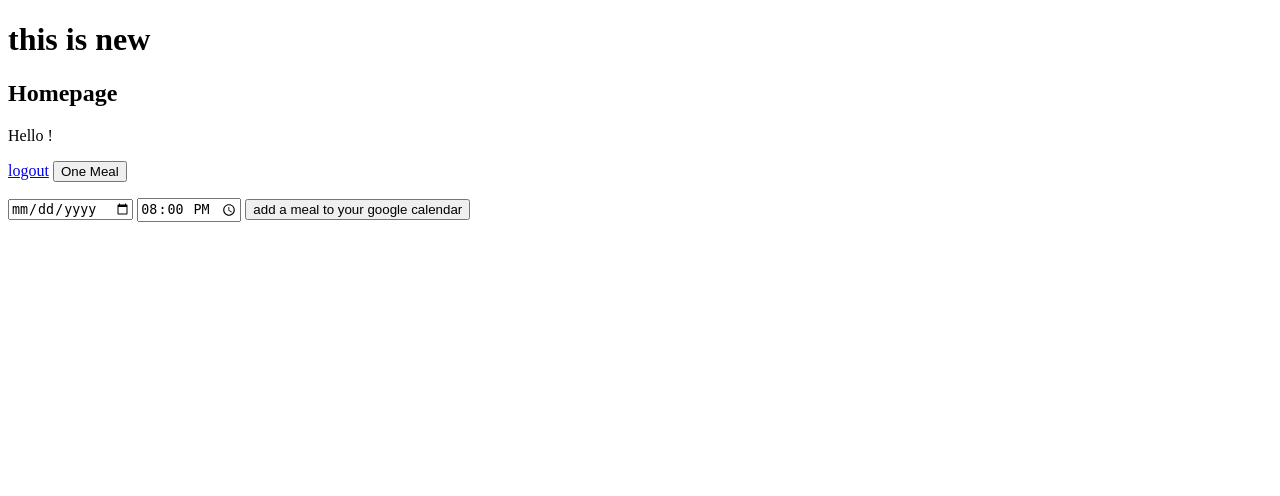
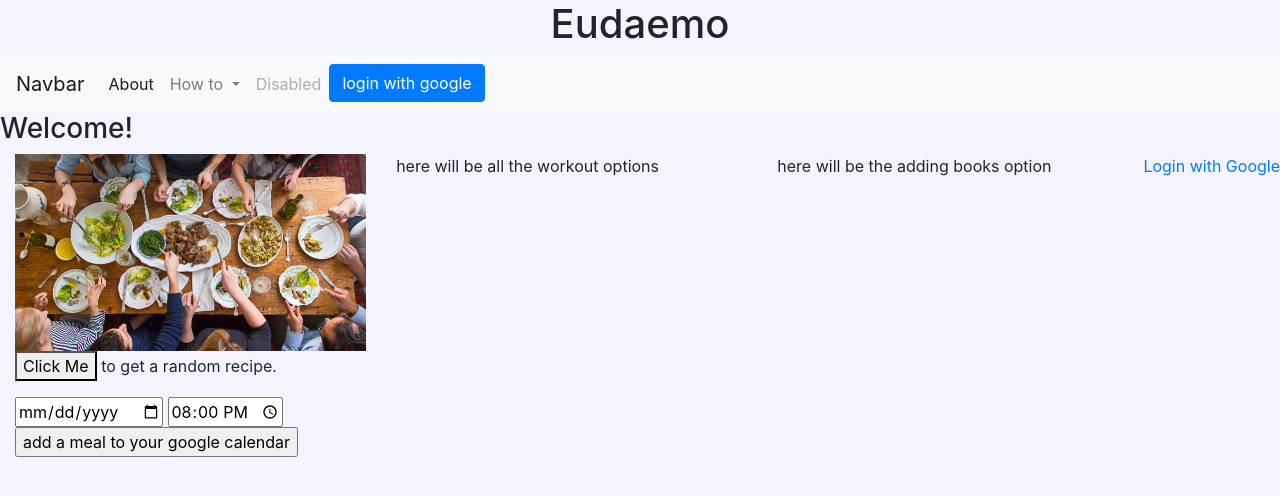
Before and after one commit to hayesmit/eudaemo, a Django app: page / in a window 1280 px wide. Shown: the top 496 px of the page. Run offline with Django 3.2, Linux system fonts and the light colour scheme; some libraries are stand-ins or nearby versions.

Commit message:
website has some basic styling

```diff
--- a/meals_app/static/meals_app/oneMeal.js
+++ b/meals_app/static/meals_app/oneMeal.js
@@ -1,5 +1,6 @@
 let addMeal = document.getElementById('One_Meal')
 addMeal.addEventListener('click', function(e){
+document.getElementById("One_Meal").innerText = 'Add Another Meal';
 fetch('/one_day', {
     method: 'GET'
 }).then(function(response){
@@ -19,5 +20,6 @@ fetch('/one_day', {
     document.getElementById('one_meal_lists').appendChild(meal_shopping_list);
     document.getElementById('one_meal_lists').appendChild(meal_recipe);
     document.getElementById('one_meal_lists').appendChild(meal_directions);
+    document.getElementById('One_Meal').innerText = 'Add Another Meal';
 })
 })
--- /dev/null
+++ b/meals_app/static/meals_app/styles.css
@@ -0,0 +1,24 @@
+
+
+h1{
+text-align: center;
+}
+
+body{
+background-color: #f4f4ff;
+}
+
+.login/out{
+float: right;
+}
+
+a {float:right}
+
+.header_option{
+display:inline;
+}
+
+
+#google_login{
+color = blue;
+}
--- a/meals_app/templates/base.html
+++ b/meals_app/templates/base.html
@@ -3,13 +3,55 @@
 <html lang="en">
 <head>
     <meta charset="UTF-8">
-    <title>Title</title>
+    <title>Eudaemo</title>
+    <meta name="viewport" content="width=device-width, initial-scale=1">
+    <link rel="stylesheet" href="https://stackpath.bootstrapcdn.com/bootstrap/4.3.1/css/bootstrap.min.css" integrity="sha384-ggOyR0iXCbMQv3Xipma34MD+dH/1fQ784/j6cY/iJTQUOhcWr7x9JvoRxT2MZw1T" crossorigin="anonymous">
+    <link rel="stylesheet" type="text/css" href="{% static 'meals_app/styles.css' %}">
+    <link rel="icon" href="{% static 'meals_app/logo.png' %}">
 </head>
 <body>
-<h1>this is new</h1>
+<h1>Eudaemo</h1>
+<nav class="navbar navbar-expand-lg navbar-light bg-light">
+  <a class="navbar-brand" href="#">Navbar</a>
+  <button class="navbar-toggler" type="button" data-toggle="collapse" data-target="#navbarSupportedContent" aria-controls="navbarSupportedContent" aria-expanded="false" aria-label="Toggle navigation">
+    <span class="navbar-toggler-icon"></span>
+  </button>
+
+  <div class="collapse navbar-collapse" id="navbarSupportedContent">
+    <ul class="navbar-nav mr-auto">
+      <li class="nav-item active">
+        <a class="nav-link" href="#">About<span class="sr-only">(current)</span></a>
+      </li>
+      <li class="nav-item dropdown">
+        <a class="nav-link dropdown-toggle" href="#" id="navbarDropdown" role="button" data-toggle="dropdown" aria-haspopup="true" aria-expanded="false">
+          How to
+        </a>
+        <div class="dropdown-menu" aria-labelledby="navbarDropdown">
+          <a class="dropdown-item" href="#">Get a single random recipe</a>
+          <a class="dropdown-item" href="#">Add a meal to your google calendar</a>
+          <a class="dropdown-item" href="#">Get a workout for the day</a>
+          <a class="dropdown-item" href="#">Add a workout to my google calendar</a>
+          <a class="dropdown-item" href="#">Pace my book</a>
+          <a class="dropdown-item" href="#">Add book goals to my google calendar</a>
+        </div>
+      </li>
+      <li class="nav-item">
+        <a class="nav-link disabled" href="#" tabindex="-1" aria-disabled="true">Disabled</a>
+      </li>
+       <li class="nav-item">
+        <a class="btn btn-primary"  id='google_login' href="{%if user.is_authenticated %} {% url 'logout' %} {% else %} {% url 'social:begin' 'google-oauth2' %} {% endif %}">{% if user.is_authenticated %} logout {% else %} login with google {% endif %}</a>
+      </li>
+    </ul>
+  </div>
+</nav>
+
+{% block login %}
+{% endblock %}
 {% block content %}
-
 {% endblock %}
 
+<script src="https://code.jquery.com/jquery-3.3.1.slim.min.js" integrity="sha384-q8i/X+965DzO0rT7abK41JStQIAqVgRVzpbzo5smXKp4YfRvH+8abtTE1Pi6jizo" crossorigin="anonymous"></script>
+<script src="https://cdnjs.cloudflare.com/ajax/libs/popper.js/1.14.7/umd/popper.min.js" integrity="sha384-UO2eT0CpHqdSJQ6hJty5KVphtPhzWj9WO1clHTMGa3JDZwrnQq4sF86dIHNDz0W1" crossorigin="anonymous"></script>
+<script src="https://stackpath.bootstrapcdn.com/bootstrap/4.3.1/js/bootstrap.min.js" integrity="sha384-JjSmVgyd0p3pXB1rRibZUAYoIIy6OrQ6VrjIEaFf/nJGzIxFDsf4x0xIM+B07jRM" crossorigin="anonymous"></script>
 </body>
 </html>
--- a/meals_app/templates/core/home.html
+++ b/meals_app/templates/core/home.html
@@ -1,16 +1,33 @@
 {% extends 'base.html' %}
 {% load static %}
+
+{% block login %}
+
+
+
+
+<div>
+
+
+        {% if user.is_authenticated %}
+        <h3>Welcome {{ user.username}}!</h3><br/>
+
+        <a href="{% url 'logout' %}">logout</a>
+        {% else %}
+        <h3>Welcome!</h3>
+        <a href="{% url 'social:begin' 'google-oauth2' %}">Login with Google</a>
+        {% endif %}
+
+</div>
+{% endblock %}
 {% block content %}
-  <h2>Homepage</h2>
-  <p>Hello {{ user.username }}!</p>
-<a href="{% url 'logout' %}">logout</a>
-
-<button id="One_Meal">One Meal</button>
+<div class="row">
+    <div class="col">
+        <img src="{% static 'meals_app/Hero-Dinner-Party.jpg' %}" id="dinner_table"  width="100%">
+        <p ><button id="One_Meal">Click Me</button> to get a random recipe.</p>
             <ul id="one_meal_lists">
 
             </ul>
-
-
 
         <form action="{% url 'meals_app:add_meal' %}" method="post">
             {% csrf_token %}
@@ -19,4 +36,12 @@
             <input type="submit" value="add a meal to your google calendar">
         </form>
         <script src="{% static 'meals_app/oneMeal.js' %}"></script>
+    </div>
+    <div class="col">
+      <p>here will be all the workout options</p>
+    </div>
+    <div class="col">
+        <p>here will be the adding books option</p>
+    </div>
+</div>
 {% endblock %}
--- a/meals_app/views.py
+++ b/meals_app/views.py
@@ -17,7 +17,7 @@ def home(request):
 
 @login_required
 def add_meal(request):
-    random_meal = random.randint(1, 18)
+    random_meal = random.randint(405, 605)
     meal_details = get_object_or_404(Recipe, pk=random_meal)
     # print(meal_details.name)
     # print(meal_details['shopping_list'])
@@ -56,7 +56,7 @@ def add_meal(request):
 
 
 def one_day(request):
-    random_meal = random.randint(1, 18)
+    random_meal = random.randint(405, 605)
     meal_details = get_object_or_404(Recipe, pk=random_meal)
     data = {'cook time': meal_details.cook_time, 'name': meal_details.name, 'shopping_list': meal_details.shopping_list, 'instructions': meal_details.instructions, 'prep_time': meal_details.prep_time, 'servings': meal_details.servings, 'recipe': meal_details.ingredients}
     return JsonResponse(data)
```
Also changed, not shown: meals_app/addingWorkouts.py (added, +67 -0 lines), meals_app/allRecipies.py (added, +89 -0 lines), db.sqlite3, meals_app/static/meals_app/Hero-Dinner-Party.jpg (added), meals_app/static/meals_app/green_board_vegies.jpg (added), meals_app/static/meals_app/logo.png (added), meals_app/static/meals_app/veggies.jpg (added). Lines whose indentation alone changed are shown as unchanged.
